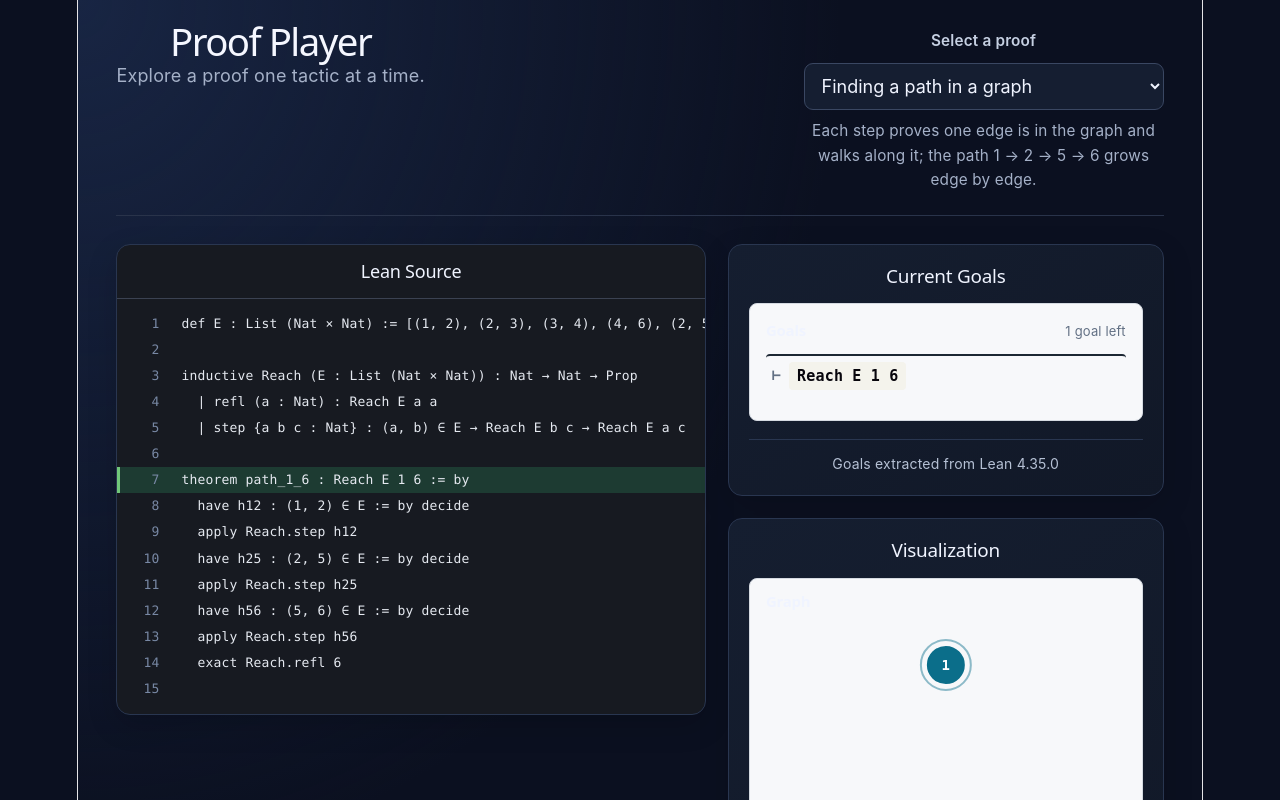
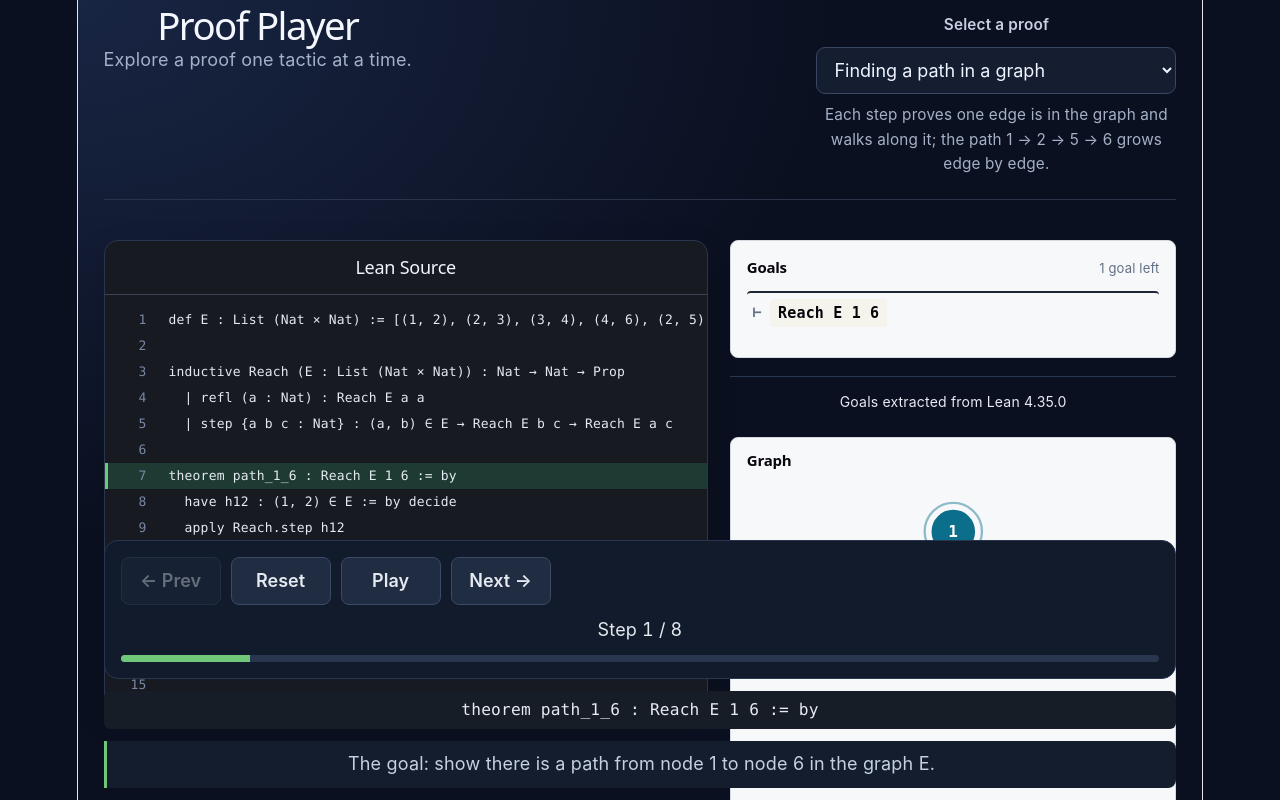
Before and after one commit to sabertooth-123/proof-player, a React (Vite) app: page / in a window 1280 px wide. Shown: the top 800 px of the page. Built offline with nearby package versions, Linux system fonts and the light colour scheme.

Commit message:
Polish proof player layout and autoplay

```diff
--- a/src/App.css
+++ b/src/App.css
@@ -370,3 +370,71 @@ body {
     flex: 1;
   }
 }
+
+.step-tactic {
+  margin: 8px 0 4px;
+  padding: 8px 12px;
+  overflow-x: auto;
+  border-radius: 6px;
+  background: #171d26;
+  font-family: "Cascadia Code", Consolas, monospace;
+  font-size: 0.9rem;
+  white-space: pre-wrap;
+  overflow-wrap: anywhere;
+}
+
+@media (min-width: 801px) and (min-height: 600px) {
+  .app-shell {
+    height: 100vh;
+    min-height: 0;
+    overflow: hidden;
+    display: flex;
+    flex-direction: column;
+    gap: 12px;
+    box-sizing: border-box;
+    padding: 12px clamp(16px, 2vw, 28px);
+  }
+
+  .app-header {
+    flex: 0 0 auto;
+  }
+
+  .player-layout {
+    flex: 1 1 auto;
+    min-height: 0;
+  }
+
+  .code-viewer {
+    display: flex;
+    flex-direction: column;
+    min-height: 0;
+  }
+
+  .code-viewer__content {
+    flex: 1 1 auto;
+    min-height: 0;
+    max-height: none;
+    overflow: auto;
+  }
+
+  .right-panels {
+    min-height: 0;
+    grid-template-rows: auto minmax(0, 1fr);
+  }
+
+  .playback-controls {
+    flex: 0 0 auto;
+  }
+
+  .step-tactic {
+    flex: 0 0 auto;
+    margin: 0;
+    padding: 6px 12px;
+  }
+
+  .step-explanation {
+    flex: 0 0 auto;
+    margin: 0;
+    padding: 8px 12px;
+  }
+}
--- a/src/components/AppShell.tsx
+++ b/src/components/AppShell.tsx
@@ -5,6 +5,7 @@ import CodeViewer from "./CodeViewer";
 import PlaybackControls from "./PlaybackControls";
 import { GoalPanel } from "./GoalPanel";
 import { VisualizationPanel } from "./VisualizationPanel";
+import { useEffect, useState } from "react";
 
 interface AppShellProps {
   traces: ProofTrace[];
@@ -29,6 +30,36 @@ export default function AppShell({
   onPrev,
   onReset,
 }: AppShellProps) {
+    const [isPlaying, setIsPlaying] = useState(false);
+
+    useEffect(() => {
+  if (!isPlaying) return;
+
+  if (currentStepIndex >= selectedTrace.steps.length - 1) {
+    setIsPlaying(false);
+    return;
+  }
+
+  const timer = window.setTimeout(() => {
+    onNext();
+  }, 1000);
+
+  return () => window.clearTimeout(timer);
+}, [
+  isPlaying,
+  currentStepIndex,
+  selectedTrace.steps.length,
+  onNext,
+]);
+
+const togglePlay = () => {
+  if (isPlaying) {
+    setIsPlaying(false);
+  } else if (currentStepIndex < selectedTrace.steps.length - 1) {
+    setIsPlaying(true);
+  }
+};
+
   const isComplete =
     currentStepIndex === selectedTrace.steps.length - 1 &&
     currentStep.goals.length === 0;
@@ -43,9 +74,14 @@ export default function AppShell({
         <ProofSelector
           traces={traces}
           selectedTraceId={selectedTrace.id}
-          onSelect={onSelectTrace}
+          onSelect={(traceId) => {
+  setIsPlaying(false);
+  onSelectTrace(traceId);
+}}
         />
       </header>
+
+{/* TODO: Render <HowItWorks /> here after Vineet's PR is merged. */}
 
       <div className="player-layout">
         <CodeViewer
@@ -54,8 +90,7 @@ export default function AppShell({
         />
 
         <div className="right-panels">
-          <section className="panel">
-  <h2>Current Goals</h2>
+  <div>
     <GoalPanel
       goals={currentStep.goals}
       previous={previousGoals}
@@ -64,27 +99,39 @@ export default function AppShell({
     <p className="provenance">
       Goals extracted from Lean {selectedTrace.provenance.lean}
     </p>
-</section>
+  </div>
 
-<section className="panel">
-  <h2>Visualization</h2>
   <VisualizationPanel
     kind={selectedTrace.viz}
     goals={currentStep.goals}
     previous={previousGoals}
   />
-</section>
 </div>
+
       </div>
 
      <PlaybackControls
   stepIndex={currentStepIndex}
   stepCount={selectedTrace.steps.length}
-        onNext={onNext}
-        onPrev={onPrev}
-        onReset={onReset}
+  isPlaying={isPlaying}
+  onTogglePlay={togglePlay}
+  onNext={() => {
+    setIsPlaying(false);
+    onNext();
+  }}
+  onPrev={() => {
+    setIsPlaying(false);
+    onPrev();
+  }}
+  onReset={() => {
+    setIsPlaying(false);
+    onReset();
+  }}
 />
 
+      <pre className="step-tactic">
+  {currentStep.tactic}
+</pre>
 <p className="step-explanation">{currentStep.explanation}</p>
     </main>
   );
--- a/src/components/PlaybackControls.tsx
+++ b/src/components/PlaybackControls.tsx
@@ -4,6 +4,8 @@ import { useEffect } from "react";
 interface PlaybackControlsProps {
   stepIndex: number;
   stepCount: number;
+  isPlaying: boolean;
+  onTogglePlay: () => void;
   onPrev: () => void;
   onNext: () => void;
   onReset: () => void;
@@ -12,6 +14,8 @@ interface PlaybackControlsProps {
 export default function PlaybackControls({
   stepIndex,
   stepCount,
+  isPlaying,
+  onTogglePlay,
   onPrev,
   onNext,
   onReset,
@@ -26,16 +30,18 @@ export default function PlaybackControls({
     const handleKeyDown = (event: KeyboardEvent) => {
       const target = event.target as HTMLElement | null;
 
-      // Don't hijack arrow keys while the user is typing.
       if (
         target instanceof HTMLElement &&
         (target.isContentEditable ||
-          ["INPUT", "TEXTAREA", "SELECT"].includes(target.tagName))
+          ["INPUT", "TEXTAREA", "SELECT", "BUTTON"].includes(target.tagName))
       ) {
         return;
       }
 
-      if (event.key === "ArrowLeft") {
+      if (event.code === "Space") {
+        event.preventDefault();
+        if (stepCount > 0) onTogglePlay();
+      } else if (event.key === "ArrowLeft") {
         event.preventDefault();
         onPrev();
       } else if (event.key === "ArrowRight") {
@@ -46,7 +52,7 @@ export default function PlaybackControls({
 
     window.addEventListener("keydown", handleKeyDown);
     return () => window.removeEventListener("keydown", handleKeyDown);
-  }, [onPrev, onNext]);
+  }, [onPrev, onNext, onTogglePlay, stepCount]);
 
   return (
     <section className="playback-controls" aria-label="Proof playback">
@@ -57,6 +63,13 @@ export default function PlaybackControls({
 
         <button onClick={onReset} disabled={stepCount === 0}>
           Reset
+        </button>
+
+        <button
+          onClick={onTogglePlay}
+          disabled={stepCount === 0 || (!isPlaying && isLast)}
+        >
+          {isPlaying ? "Pause" : "Play"}
         </button>
 
         <button onClick={onNext} disabled={isLast}>
```
Lines whose indentation alone changed are shown as unchanged.
